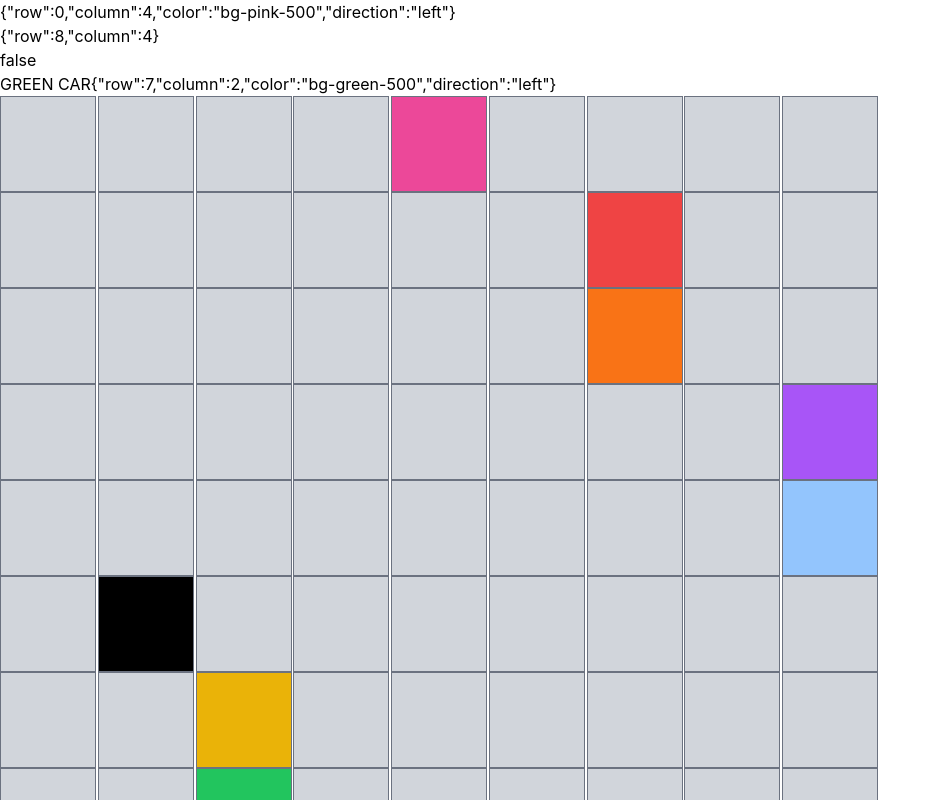
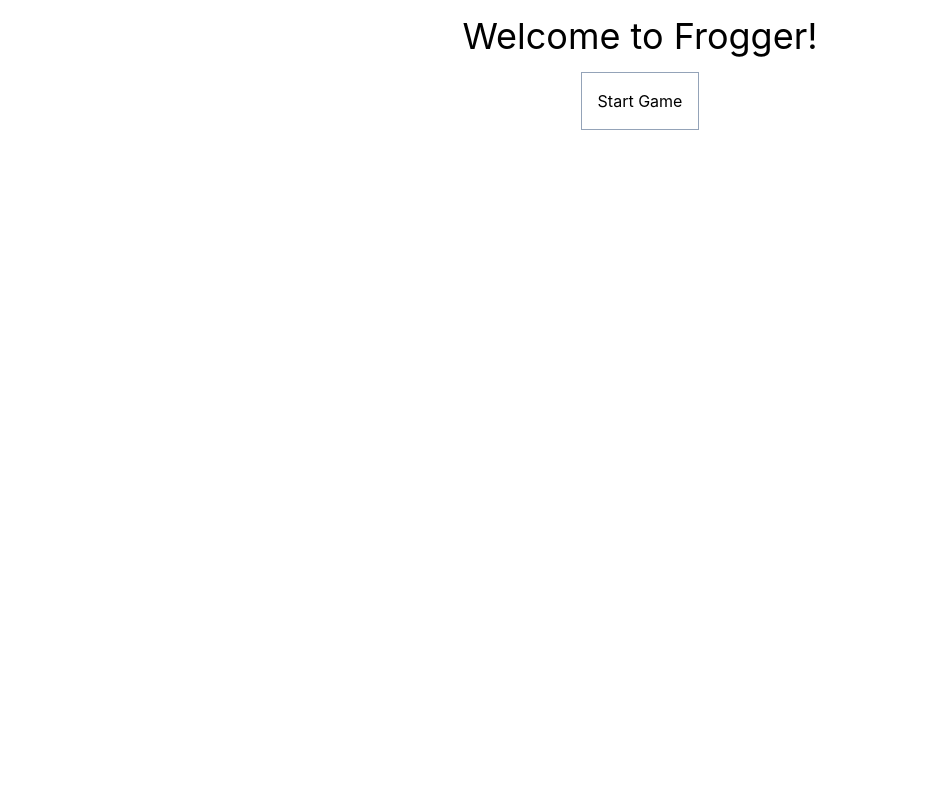
Before and after one commit to Gawshan987/Frogger1, a React (Create React App) app: page / in a window 1280 px wide. Shown: the top 800 px of the page, without its empty margins (0-941 px from the left). Built offline with nearby package versions, Linux system fonts and the light colour scheme.

Commit message:
added hasplayed const

```diff
--- a/src/GameBoard.tsx
+++ b/src/GameBoard.tsx
@@ -29,6 +29,7 @@
   //initailze the value as false
   //if the first game var is false then set to true or else do nothing
   //then use that state variable to chose which variable to show
+  const [hasPlayed, setHasPlayed] = useState(false);
 
   //use useEffect to move cars at regular intervals
   useEffect(() => {
@@ -71,6 +72,18 @@
   };
 
   return (
+    <>
+      {!hasPlayed ? (
+        <div className="flex flex-col items-center justify-center space-y-4">
+          <div className="text-4xl text-center mt-4">Welcome to Frogger!</div>
+          <button
+            className="p-4 border border-slate-400 hover:bg-slate-600"
+            onClick={() => setHasPlayed(true)}
+          >
+            Start Game
+          </button>
+        </div>
+      ) : (
         <>
           {!gameOver ? (
             <div className="grid grid-cols-9 max-w-[55rem]">
@@ -132,6 +145,8 @@
             </div>
           ) : (
             <div className="flex flex-col items-center justify-center space-y-4">
+              {gameOver ? (
+                <>
                   <div className="text-4xl ">Game Over</div>
                   <button
                     className="p-4 border border-slate-400 hover:bg-slate-600"
@@ -139,13 +154,13 @@
                   >
                     Replay
                   </button>
+                </>
+              ) : (
+                <p className="text-4xl ">Game in Progress</p>
+              )}
             </div>
-        // <div
-        //   className="w-24 bg-red-200 cursor-pointer hover:bg-red-300"
-        //   onClick={() => resetGame()}
-        // >
-        //   Game Over
-        // </div>
+          )}
+        </>
       )}
     </>
   );
```
Also changed, not shown: public/arrowkeys.png (added). Lines whose indentation alone changed are shown as unchanged.
